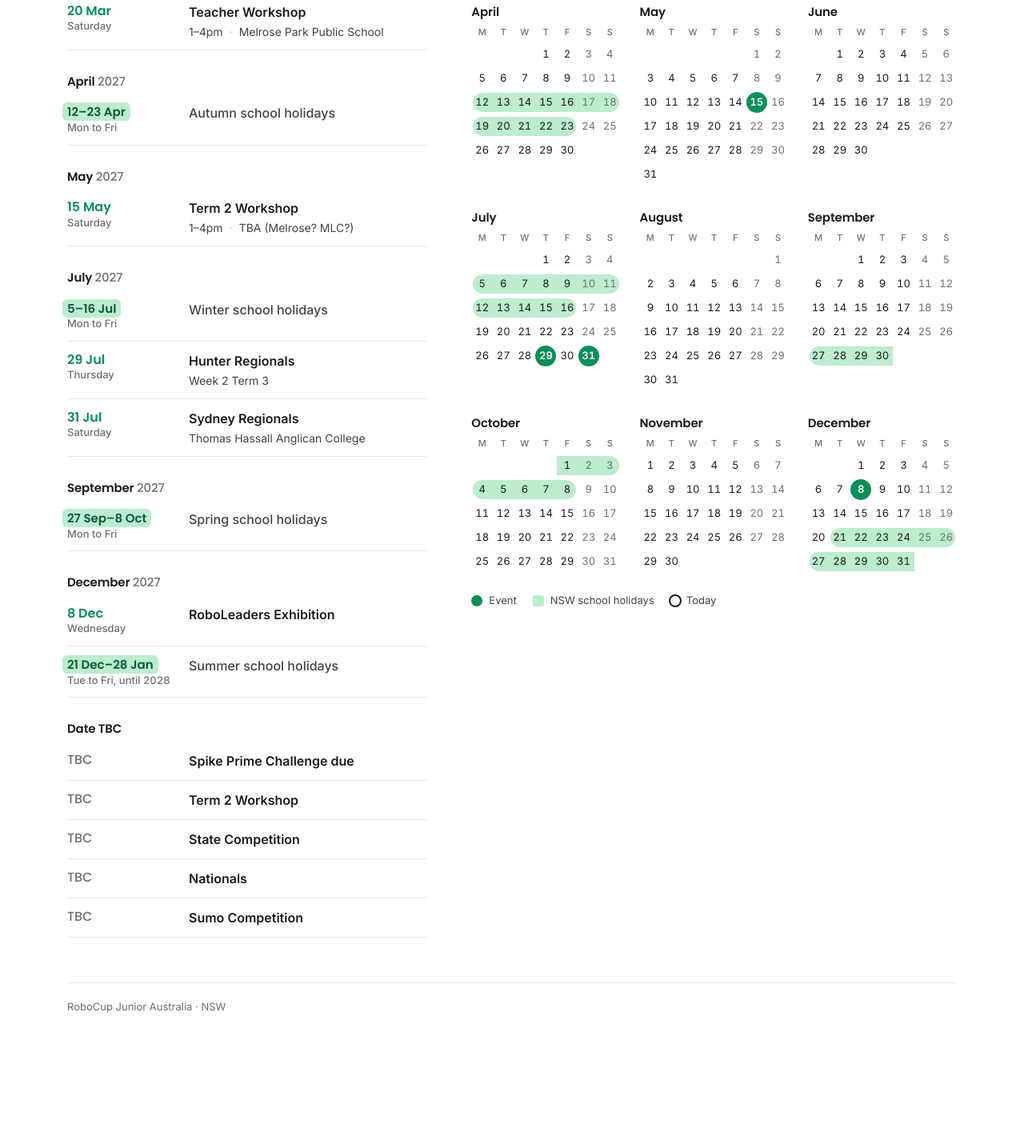
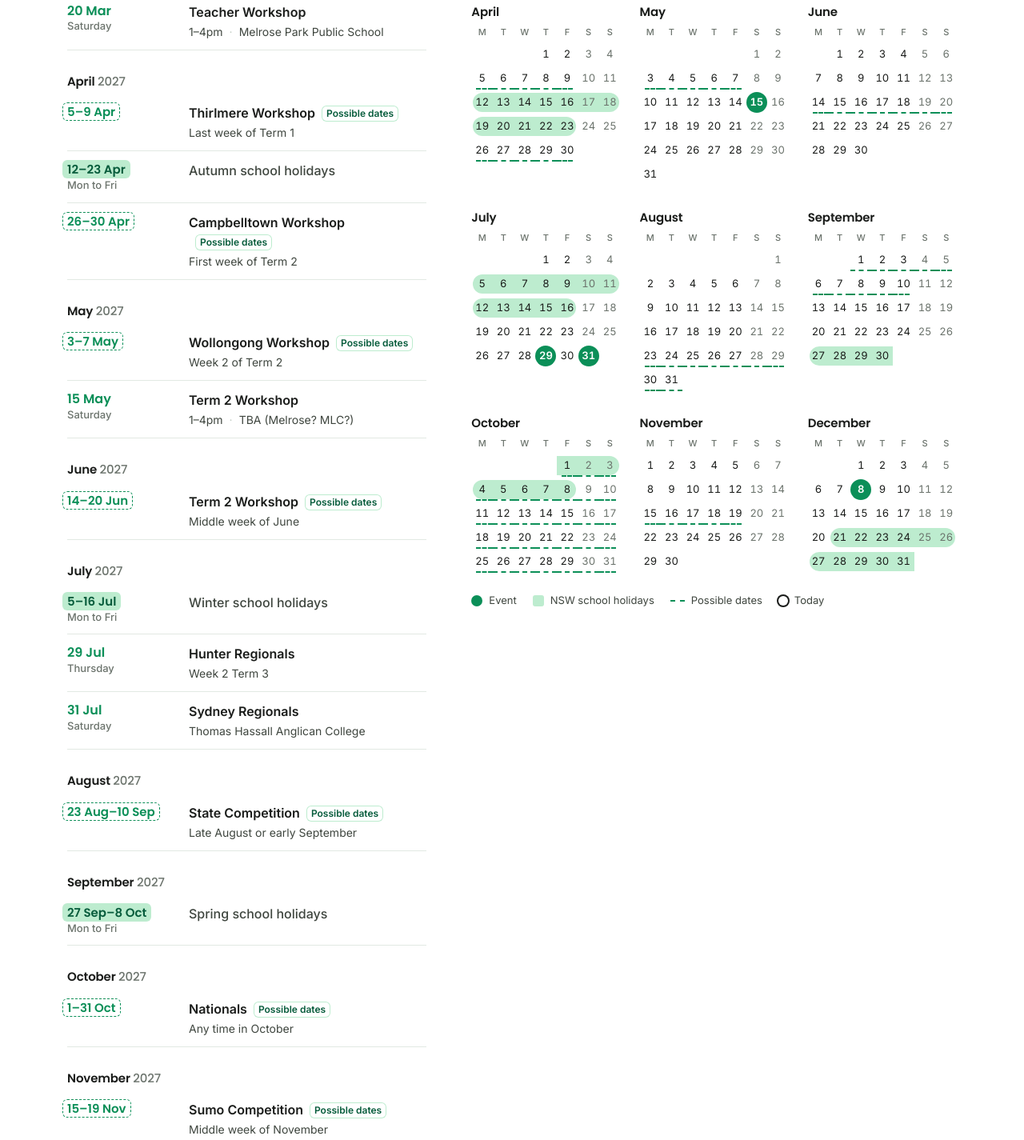
Before and after one commit to talkingj/rcj-2027-dates, a plain HTML site: page index.html in a window 1280 px wide. Shown: the part 688-2113 px from the top of the page at 80% size. Before the commit the page ends 2012 px from the top, so only its background shows below. Drawn offline with Linux system fonts and the light colour scheme.

Commit message:
Add possible date windows for workshops, State, Nationals and Sumo
Co-Authored-By: Claude Opus 5.5 <noreply@anthropic.com>

```diff
--- a/dates.json
+++ b/dates.json
@@ -23,10 +23,34 @@
     "done": false
   },
   {
+    "title": "Thirlmere Workshop",
+    "kind": "possible",
+    "start": "2027-04-05",
+    "end": "2027-04-09",
+    "note": "Last week of Term 1",
+    "done": false
+  },
+  {
     "title": "Autumn school holidays",
     "kind": "holiday",
     "start": "2027-04-12",
     "end": "2027-04-23",
+    "done": false
+  },
+  {
+    "title": "Campbelltown Workshop",
+    "kind": "possible",
+    "start": "2027-04-26",
+    "end": "2027-04-30",
+    "note": "First week of Term 2",
+    "done": false
+  },
+  {
+    "title": "Wollongong Workshop",
+    "kind": "possible",
+    "start": "2027-05-03",
+    "end": "2027-05-07",
+    "note": "Week 2 of Term 2",
     "done": false
   },
   {
@@ -35,6 +59,14 @@
     "start": "2027-05-15",
     "time": "1–4pm",
     "place": "TBA (Melrose? MLC?)",
+    "done": false
+  },
+  {
+    "title": "Term 2 Workshop",
+    "kind": "possible",
+    "start": "2027-06-14",
+    "end": "2027-06-20",
+    "note": "Middle week of June",
     "done": false
   },
   {
@@ -59,10 +91,34 @@
     "done": false
   },
   {
+    "title": "State Competition",
+    "kind": "possible",
+    "start": "2027-08-23",
+    "end": "2027-09-10",
+    "note": "Late August or early September",
+    "done": false
+  },
+  {
     "title": "Spring school holidays",
     "kind": "holiday",
     "start": "2027-09-27",
     "end": "2027-10-08",
+    "done": false
+  },
+  {
+    "title": "Nationals",
+    "kind": "possible",
+    "start": "2027-10-01",
+    "end": "2027-10-31",
+    "note": "Any time in October",
+    "done": false
+  },
+  {
+    "title": "Sumo Competition",
+    "kind": "possible",
+    "start": "2027-11-15",
+    "end": "2027-11-19",
+    "note": "Middle week of November",
     "done": false
   },
   {
@@ -83,29 +139,5 @@
     "kind": "event",
     "start": "",
     "done": false
-  },
-  {
-    "title": "Term 2 Workshop",
-    "kind": "event",
-    "start": "",
-    "done": false
-  },
-  {
-    "title": "State Competition",
-    "kind": "event",
-    "start": "",
-    "done": false
-  },
-  {
-    "title": "Nationals",
-    "kind": "event",
-    "start": "",
-    "done": false
-  },
-  {
-    "title": "Sumo Competition",
-    "kind": "event",
-    "start": "",
-    "done": false
   }
 ]
--- a/index.html
+++ b/index.html
@@ -65,8 +65,10 @@ h2{font-size:22px;font-weight:600;color:var(--green-700)}
 .t{font-weight:600}
 .t.tbc{font-weight:500;color:var(--gray-500)}
 .row.tbd .d{color:var(--gray-500);font-weight:500}
+.row.pos .d b{font-weight:600;font-size:15px;white-space:nowrap;border:1.5px dashed var(--green-700);border-radius:6px;padding:0 5px;margin-left:-6px}
+.st.pos{background:var(--white);box-shadow:inset 0 0 0 1px var(--green-200)}
 .row.hol .t{font-weight:500;color:var(--gray-700)}
-.st{font-size:12px;font-weight:600;color:var(--green-800);background:var(--green-100);border-radius:6px;padding:1px 6px;margin-left:8px;vertical-align:1px}
+.st{display:inline-block;white-space:nowrap;font-size:12px;font-weight:600;color:var(--green-800);background:var(--green-100);border-radius:6px;padding:1px 6px;margin-left:8px;vertical-align:1px}
 .row.done .t::after{content:"Done";font-size:12px;font-weight:600;color:var(--green-800);background:var(--green-100);border-radius:6px;padding:1px 6px;margin-left:8px;vertical-align:1px}
 .m{font-size:14px;color:var(--gray-700);margin-top:2px}
 .m span+span::before{content:"\00B7";margin:0 8px;color:var(--gray-300)}
@@ -90,7 +92,10 @@ h2{font-size:22px;font-weight:600;color:var(--green-700)}
 .day.hol::before{content:"";position:absolute;inset:3px 0;background:var(--green-200)}
 .day.hol.hs::before{left:2px;border-radius:999px 0 0 999px}
 .day.hol.he::before{right:2px;border-radius:0 999px 999px 0}
-.day.ev{cursor:pointer}
+.day.pos::after{content:"";position:absolute;left:0;right:0;bottom:1px;height:0;border-bottom:2px dashed var(--green-700)}
+.day.pos.ps::after{left:6px}
+.day.pos.pe::after{right:6px}
+.day.ev,.day.pos{cursor:pointer}
 .day.ev span{background:var(--green-700);color:var(--white);font-weight:600}
 .day.ev.done span{background:var(--white);color:var(--green-700);box-shadow:inset 0 0 0 1.5px var(--green-700)}
 .day.ev:hover span{background:var(--green-800)}
@@ -99,6 +104,7 @@ h2{font-size:22px;font-weight:600;color:var(--green-700)}
 .key span{display:inline-flex;align-items:center;gap:8px}
 .key i{width:14px;height:14px;border-radius:999px;background:var(--green-700)}
 .key i.h{border-radius:3px;background:var(--green-200)}
+.key i.p{width:18px;height:0;border-radius:0;background:none;border-bottom:2px dashed var(--green-700)}
 .key i.n{background:var(--white);box-shadow:0 0 0 2px var(--charcoal);width:12px;height:12px}
 
 footer{margin-top:56px;padding-top:20px;border-top:1px solid var(--gray-200);font-size:13px;color:var(--gray-500)}
@@ -134,6 +140,7 @@ footer{margin-top:56px;padding-top:20px;border-top:1px solid var(--gray-200);fon
       <div class="key">
         <span><i></i>Event</span>
         <span><i class="h"></i>NSW school holidays</span>
+        <span><i class="p"></i>Possible dates</span>
         <span><i class="n"></i>Today</span>
       </div>
     </section>
@@ -179,6 +186,7 @@ footer{margin-top:56px;padding-top:20px;border-top:1px solid var(--gray-200);fon
       ? `${a.getDate()}–${b.getDate()} ${MON[b.getMonth()]}`
       : `${a.getDate()} ${MON[a.getMonth()]}–${b.getDate()} ${MON[b.getMonth()]}`;
     const yrs = b.getFullYear() !== a.getFullYear() ? `, until ${b.getFullYear()}` : '';
+    if (e.kind === 'possible') return `<b>${span}</b>`;
     return `<b>${span}</b><small>${DOW[a.getDay()]} to ${DOW[b.getDay()]}${yrs}</small>`;
   }
   function longDate(e) {
@@ -198,12 +206,12 @@ footer{margin-top:56px;padding-top:20px;border-top:1px solid var(--gray-200);fon
         html += `<h3 class="month">${MONTHS[d.getMonth()]} <span>${d.getFullYear()}</span></h3>`;
         last = key;
       }
-      const hol = e.kind === 'holiday';
+      const hol = e.kind === 'holiday', pos = e.kind === 'possible';
       const t = titleOf(e);
       const meta = [e.time, e.place, e.note, e.coordinator && `Coordinator: ${e.coordinator}`].filter(Boolean).map(x => `<span>${esc(x)}</span>`).join('');
-      html += `<div class="row${hol ? ' hol' : ''}${e.done ? ' done' : ''}" data-id="${e.id}">
+      html += `<div class="row${hol ? ' hol' : ''}${pos ? ' pos' : ''}${e.done ? ' done' : ''}" data-id="${e.id}">
         <div class="d">${dateCell(e)}</div>
-        <div><p class="t${t ? '' : ' tbc'}">${t ? esc(t) : 'Event name TBC'}${e.status ? `<span class="st">${esc(e.status)}</span>` : ''}</p>${meta ? `<p class="m">${meta}</p>` : ''}</div>
+        <div><p class="t${t ? '' : ' tbc'}">${t ? esc(t) : 'Event name TBC'}${pos ? '<span class="st pos">Possible dates</span>' : ''}${e.status ? `<span class="st">${esc(e.status)}</span>` : ''}</p>${meta ? `<p class="m">${meta}</p>` : ''}</div>
       </div>`;
     }
     if (undated.length) {
@@ -215,7 +223,7 @@ footer{margin-top:56px;padding-top:20px;border-top:1px solid var(--gray-200);fon
 
   function renderNext() {
     const box = $('#next');
-    const n = sorted().find(e => e.kind !== 'holiday' && !e.done && lastDay(e) >= todayIso);
+    const n = sorted().find(e => e.kind === 'event' && !e.done && lastDay(e) >= todayIso);
     if (!n) { box.hidden = true; return; }
     const days = Math.round((parse(n.start) - today) / 864e5);
     const when = days <= 0 ? 'Today' : days === 1 ? 'Tomorrow' : `In ${days} days`;
@@ -239,6 +247,7 @@ footer{margin-top:56px;padding-top:20px;border-top:1px solid var(--gray-200);fon
       for (let d = parse(e.start), end = parse(lastDay(e)); d <= end; d.setDate(d.getDate() + 1)) {
         const k = iso(d), m = idx.get(k) || {ev: []};
         if (e.kind === 'holiday') { m.hol = true; if (k === e.start) m.hs = true; if (k === lastDay(e)) m.he = true; }
+        else if (e.kind === 'possible') { (m.pos ||= []).push(e); if (k === e.start) m.ps = true; if (k === lastDay(e)) m.pe = true; }
         else m.ev.push(e);
         idx.set(k, m);
       }
@@ -255,9 +264,10 @@ footer{margin-top:56px;padding-top:20px;border-top:1px solid var(--gray-200);fon
         if (wd === 0 || wd === 6) cls.push('we');
         if (k === todayIso) { cls.push('today'); label += ', today'; }
         if (info?.hol) { cls.push('hol'); if (info.hs || wd === 1) cls.push('hs'); if (info.he || wd === 0) cls.push('he'); label += ', school holidays'; }
-        if (info?.ev.length) {
-          cls.push('ev'); if (info.ev.every(e => e.done)) cls.push('done');
-          label += ', ' + info.ev.map(e => e.title || 'event').join(', ');
+        if (info?.pos) { cls.push('pos'); if (info.ps || wd === 1) cls.push('ps'); if (info.pe || wd === 0) cls.push('pe'); label += ', possible: ' + info.pos.map(e => e.title).join(', '); }
+        if (info?.ev.length || info?.pos) {
+          if (info.ev.length) { cls.push('ev'); if (info.ev.every(e => e.done)) cls.push('done'); }
+          if (info.ev.length) label += ', ' + info.ev.map(e => e.title || 'event').join(', ');
           g += `<button type="button" class="${cls.join(' ')}" data-date="${k}" aria-label="${esc(label)}" title="${esc(label)}"><span>${d}</span></button>`;
         } else {
           g += `<div class="${cls.join(' ')}" title="${esc(label)}"><span>${d}</span></div>`;
@@ -273,7 +283,8 @@ footer{margin-top:56px;padding-top:20px;border-top:1px solid var(--gray-200);fon
   $('#months').addEventListener('click', e => {
     const b = e.target.closest('button.day'); if (!b) return;
     const k = b.dataset.date;
-    const hit = sorted().find(x => x.kind !== 'holiday' && k >= x.start && k <= lastDay(x));
+    const inside = x => k >= x.start && k <= lastDay(x);
+    const hit = sorted().find(x => x.kind === 'event' && inside(x)) || sorted().find(x => x.kind === 'possible' && inside(x));
     const row = hit && document.querySelector(`.row[data-id="${hit.id}"]`);
     if (!row) return;
     row.scrollIntoView({block: 'center', behavior: matchMedia('(prefers-reduced-motion: reduce)').matches ? 'auto' : 'smooth'});
```
